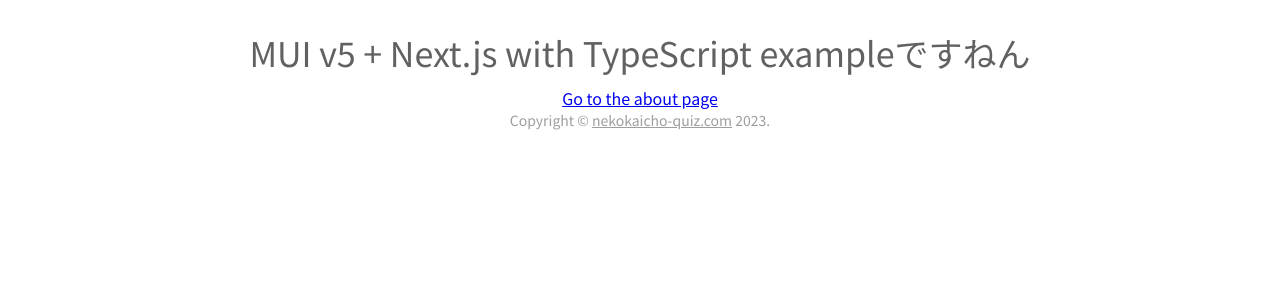
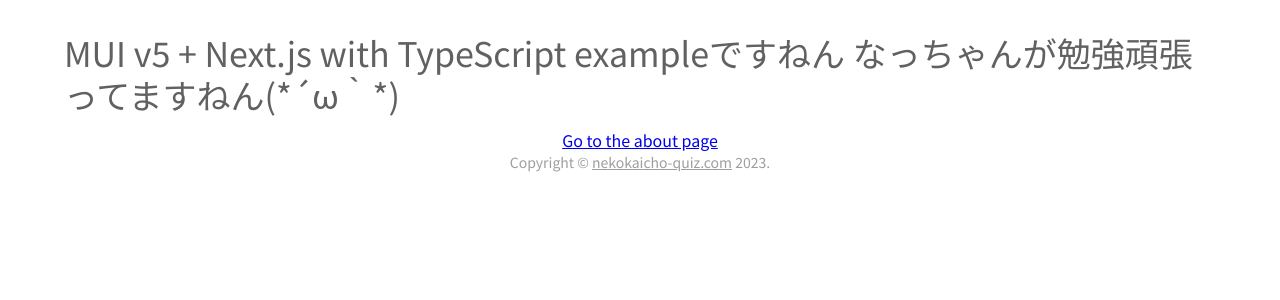
Before and after one commit to tns-develop/nekokaicho-quiz, a Next.js app: page / in a window 1280 px wide. Shown: the top 300 px of the page. Built offline with nearby package versions, Linux system fonts and the light colour scheme.

Commit message:
ビルドテスト

```diff
--- a/src/pages/index.tsx
+++ b/src/pages/index.tsx
@@ -19,6 +19,7 @@
       >
         <Typography variant="h4" component="h1" gutterBottom>
           MUI v5 + Next.js with TypeScript exampleですねん
+          なっちゃんが勉強頑張ってますねん(*´ω｀*)
         </Typography>
         <Link href="/linkSample" color="secondary">
           Go to the about page
```
